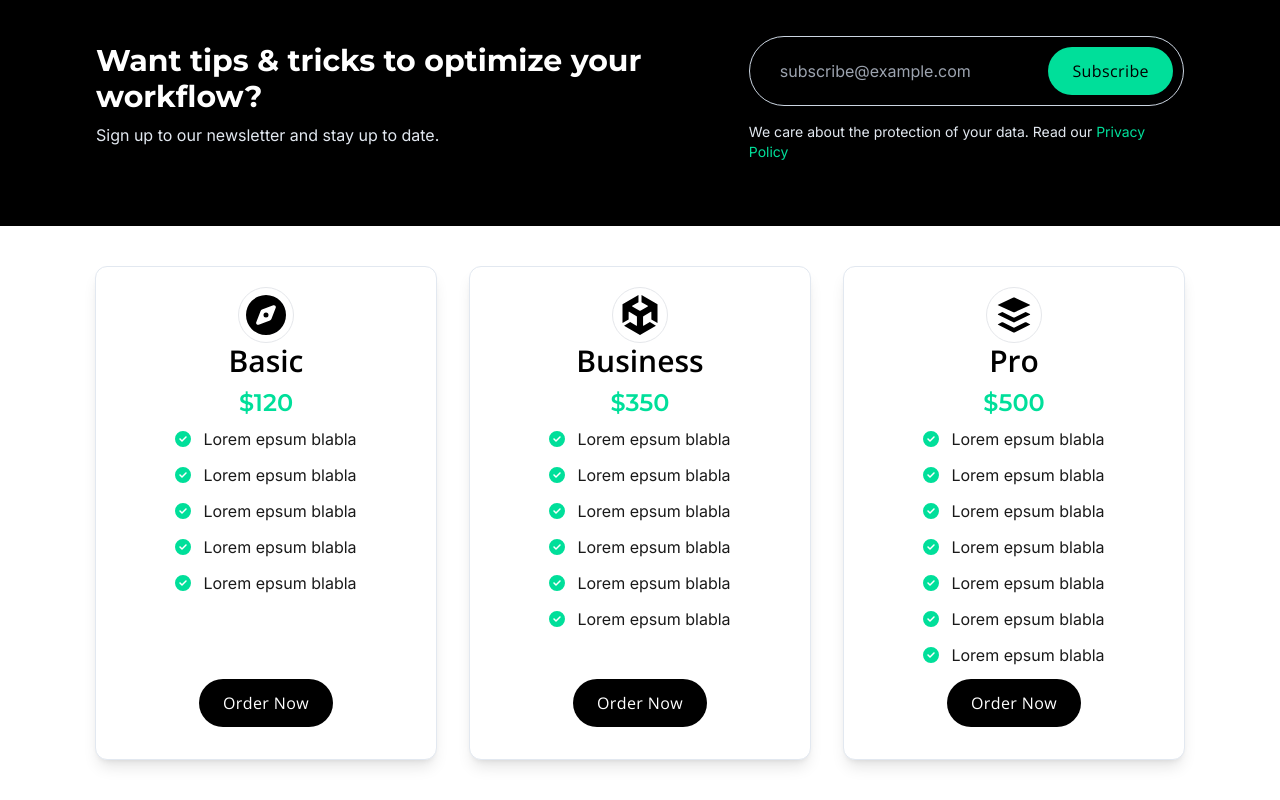
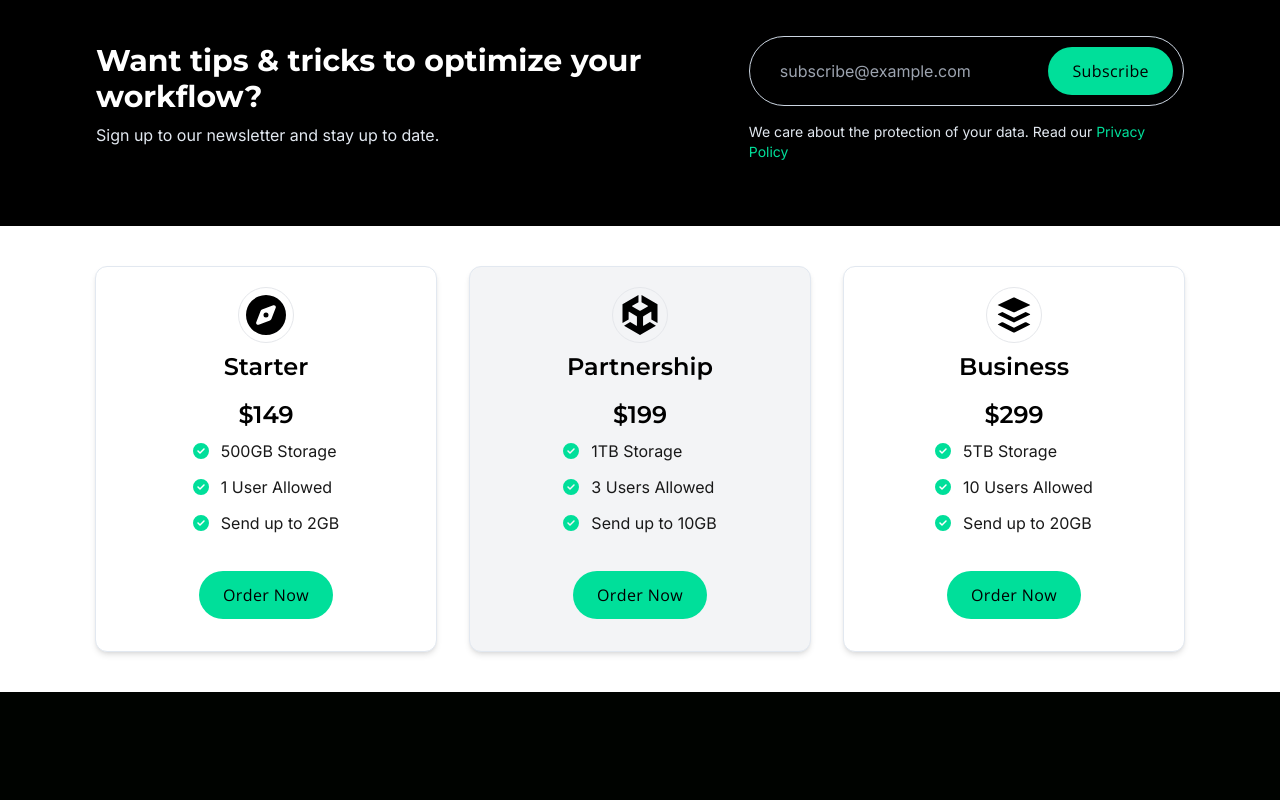
Before and after one commit to sonyokpara/react-data, a React (Vite) app: page / in a window 1280 px wide. Shown: the part 1282-2082 px from the top of the page. After the commit the page ends 1974 px from the top, so only its background shows below. Built offline with nearby package versions, Linux system fonts and the light colour scheme.

Commit message:
Complete the pricing section

```diff
--- a/src/components/PricingCard.jsx
+++ b/src/components/PricingCard.jsx
@@ -4,15 +4,19 @@ import { FaCircleCheck } from "react-icons/fa6";
 const PricingCard = (props) => {
   const Icon = props.icon;
   return (
-    <div className="flex flex-col justify-between  bg-white border border-slate-200 rounded-xl p-5 shadow-lg">
+    <div
+      className={`flex flex-col justify-between gap-6 ${
+        props.selected ? "bg-gray-100" : "bg-white"
+      } border border-slate-200 rounded-xl p-5 shadow-md`}
+    >
       <div className="w-[300px] flex flex-col items-center">
         <div className="w-14 h-14 flex items-center justify-center rounded-full border border-gray-200">
           <Icon className="w-10 h-10 text-black" />
         </div>
-        <h2 className="text-xl md:text-3xl font-open-sans font-semibold text-black">
+        <h2 className="text-lg my-2 md:text-2xl font-montserrat font-semibold text-black">
           {props.title}
         </h2>
-        <h3 className="text-2xl my-2 font-semibold text-primary font-bond font-montserrat">
+        <h3 className="text-2xl my-2 font-semibold text-black font-bond font-montserrat">
           ${props.price}
         </h3>
         <ul className="text-black/90 space-y-3">
@@ -28,8 +32,8 @@ const PricingCard = (props) => {
       <div className="flex justify-center items-center p-3">
         <Button
           label="Order Now"
-          backgroundColor="bg-black"
-          textColor="tex-primary"
+          backgroundColor="bg-primary"
+          textColor="text-black"
         />
       </div>
     </div>
--- a/src/constants/index.js
+++ b/src/constants/index.js
@@ -12,41 +12,23 @@ export const navLinks = [
 export const packages = [
   {
     icon: FaCompass,
-    title: "Basic",
-    price: 120,
-    features: [
-      "Lorem epsum blabla",
-      "Lorem epsum blabla",
-      "Lorem epsum blabla",
-      "Lorem epsum blabla",
-      "Lorem epsum blabla",
-    ],
+    title: "Starter",
+    price: 149,
+    features: ["500GB Storage", "1 User Allowed", "Send up to 2GB"],
+    selected: false,
   },
   {
     icon: FaUnity,
-    title: "Business",
-    price: 350,
-    features: [
-      "Lorem epsum blabla",
-      "Lorem epsum blabla",
-      "Lorem epsum blabla",
-      "Lorem epsum blabla",
-      "Lorem epsum blabla",
-      "Lorem epsum blabla",
-    ],
+    title: "Partnership",
+    price: 199,
+    features: ["1TB Storage", "3 Users Allowed", "Send up to 10GB"],
+    selected: true,
   },
   {
     icon: FaBuffer,
-    title: "Pro",
-    price: 500,
-    features: [
-      "Lorem epsum blabla",
-      "Lorem epsum blabla",
-      "Lorem epsum blabla",
-      "Lorem epsum blabla",
-      "Lorem epsum blabla",
-      "Lorem epsum blabla",
-      "Lorem epsum blabla",
-    ],
+    title: "Business",
+    price: 299,
+    features: ["5TB Storage", "10 Users Allowed", "Send up to 20GB"],
+    selected: false,
   },
 ];
```
